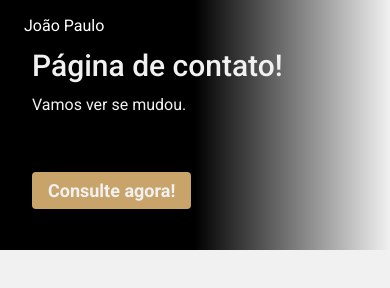
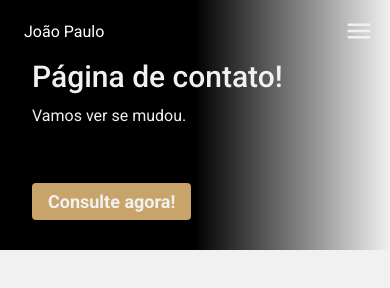
Before and after one commit to Cl84Dev/parcel-test, a plain HTML site: page contato/index.html in a window 390 px wide. Drawn offline with Linux system fonts and the light colour scheme.

Commit message:
feat: add menu icon

```diff
--- a/contato/index.html
+++ b/contato/index.html
@@ -1 +1 @@
-<!DOCTYPE html><html lang="pt"><head><meta charset="utf-8"><meta name="viewport" content="width=device-width, initial-scale=1.0"><link rel="preconnect" href="https://fonts.googleapis.com"><link rel="preconnect" href="https://fonts.gstatic.com" crossorigin><link href="https://fonts.googleapis.com/css2?family=Roboto+Slab:wght@100..900&family=Roboto:ital,wght@0,100;0,300;0,400;0,500;0,700;0,900;1,100;1,300;1,400;1,500;1,700;1,900&display=swap" rel="stylesheet"><link rel="stylesheet" href="/contato/index.5abcfa3d.css"><title>João Paulo Advogado</title><script src="/contato/index.d5138f15.js" defer></script></head><body> <header> <nav> <div class="logo"> <div>João Paulo</div> </div> <ul> <a href="/"><li>Mudei</li></a> <a href="#"><li>Blog</li></a> <a href="#"><li>Sobre</li></a> <a href="#"><li>Contato</li></a> </ul> </nav> <div class="hero-section"> <h1 class="hero-title">Página de contato!</h1> <h2 class="hero-subtitle">Vamos ver se mudou.</h2> <div class="cta">Consulte agora!</div> </div>  <div class="hamburger-menu"> <ul> <a href="#"><li>Home</li></a> <a href="#"><li>Blog</li></a> <a href="#"><li>Sobre</li></a> <a href="#"><li>Contato</li></a> </ul> </div> </header> </body></html>
+<!DOCTYPE html><html lang="pt"><head><meta charset="utf-8"><meta name="viewport" content="width=device-width, initial-scale=1.0"><link rel="preconnect" href="https://fonts.googleapis.com"><link rel="preconnect" href="https://fonts.gstatic.com" crossorigin><link href="https://fonts.googleapis.com/css2?family=Roboto+Slab:wght@100..900&family=Roboto:ital,wght@0,100;0,300;0,400;0,500;0,700;0,900;1,100;1,300;1,400;1,500;1,700;1,900&display=swap" rel="stylesheet"><link rel="stylesheet" href="/contato/index.5abcfa3d.css"><title>João Paulo Advogado</title><script src="/contato/index.d5138f15.js" defer></script></head><body> <header> <nav> <div class="logo"> <div>João Paulo</div> </div> <ul> <a href="/"><li>Mudei</li></a> <a href="#"><li>Blog</li></a> <a href="#"><li>Sobre</li></a> <a href="#"><li>Contato</li></a> </ul> <img src="/menu.e1eb6872.svg" alt="menu" id="btn-menu"> </nav> <div class="hero-section"> <h1 class="hero-title">Página de contato!</h1> <h2 class="hero-subtitle">Vamos ver se mudou.</h2> <div class="cta">Consulte agora!</div> </div>  <div class="hamburger-menu"> <ul> <a href="/"><li>Home</li></a> <a href="#"><li>Blog</li></a> <a href="#"><li>Sobre</li></a> <a href="#"><li>Contato</li></a> </ul> </div> </header> </body></html>
```
